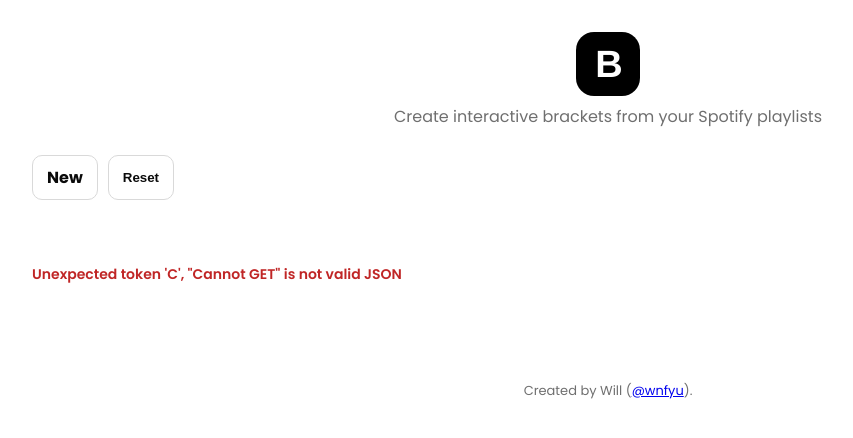
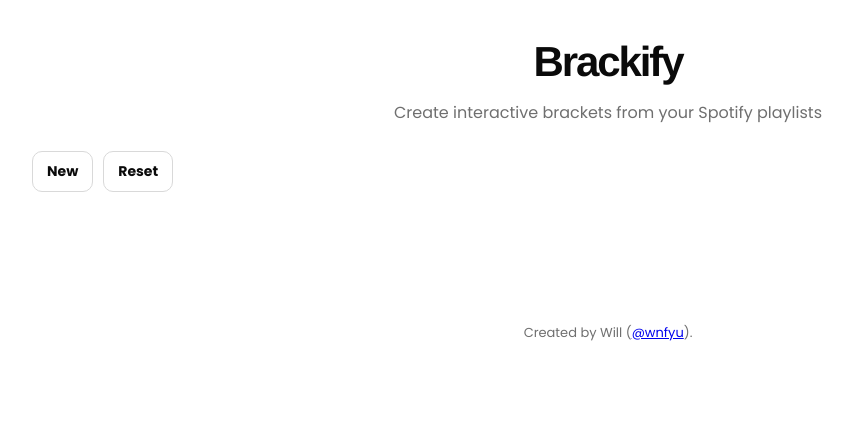
Before and after one commit to WillDeGroat/Brackify, a Flask app: page /bracket/1 in a window 1280 px wide. Shown: the top 438 px of the page, without its empty margins (32-885 px from the left). Run offline with Flask 3, Linux system fonts and the light colour scheme.

Commit message:
Refresh branding and bracket flow

```diff
--- a/brackify/app.py
+++ b/brackify/app.py
@@ -75,7 +75,7 @@ def create_app() -> Flask:
             tracks = fetch_playlist_tracks(playlist, sp)
 
             if len(tracks) < size_int:
-                raise ValueError(f'Not enough tracks for a {size_int}-song bracket. This playlist has {len(tracks)} track(s).')
+                raise ValueError(f'This playlist does not have enough tracks for a {size_int}-song bracket.')
 
             seeds = build_seed_list(tracks, size_int, order = order)
         except ValueError as exc:
--- a/brackify/brackets.py
+++ b/brackify/brackets.py
@@ -4,7 +4,7 @@ import random
 from brackify.spotify_client import TrackInfo
 
 
-AllowedBracketSizes = (16, 32, 64)
+AllowedBracketSizes = (16, 32)
 
 
 def _validated_size(size: int) -> int:
--- a/brackify/static/app.js
+++ b/brackify/static/app.js
@@ -70,7 +70,7 @@ function setStatus(message, isError = false) {
 
 async function handleFormSubmit(event) {
   event.preventDefault();
-  setStatus('Building bracket...');
+  setStatus('');
 
   const payload = {
     playlist: form.playlist.value.trim(),
@@ -143,7 +143,7 @@ function handleCopyLink() {
     .then(() => {
       copyButton.textContent = 'Copied!';
       setTimeout(() => {
-        copyButton.textContent = 'Copy link';
+        copyButton.textContent = 'Copy';
       }, 1600);
     })
     .catch(() => {
@@ -513,10 +513,11 @@ function applyBracketLayout(roundCount) {
 
     if (matches.length > 0 && parentRect) {
       requestAnimationFrame(() => {
-        const bracketRect = bracketEl.getBoundingClientRect();
-        const rightmost = Math.max(...matches.map((m) => m.getBoundingClientRect().right));
-        const width = rightmost - bracketRect.left;
-        const offset = bracketRect.left - parentRect.left;
+        const matchRects = matches.map((m) => m.getBoundingClientRect());
+        const leftmost = Math.min(...matchRects.map((rect) => rect.left));
+        const rightmost = Math.max(...matchRects.map((rect) => rect.right));
+        const width = rightmost - leftmost;
+        const offset = leftmost - parentRect.left;
 
         bracketToolbar.style.width = `${width}px`;
         bracketToolbar.style.marginLeft = `${offset}px`;
@@ -552,7 +553,7 @@ function showShareModal(track) {
   const link = shareInput?.value || window.location.href;
   const song = track.song_name || 'this song';
   const artist = track.artists || 'Unknown artist';
-  const message = `I picked ${song} by ${artist} as the best song on Brackify. Listen here: ${link}`;
+  const message = `I picked ${song} by ${artist} as the best track on Brackify. Play here: ${link}`;
 
   if (shareMessageEl) {
     shareMessageEl.textContent = message;
--- a/brackify/static/style.css
+++ b/brackify/static/style.css
@@ -21,6 +21,10 @@ body {
   min-height: 100vh;
 }
 
+button, input, select {
+  font-family: inherit;
+}
+
 header {
   padding: 32px 24px 12px;
   text-align: center;
@@ -28,16 +32,13 @@ header {
 
 header .logo {
   display: inline-flex;
-  width: 64px;
-  height: 64px;
   align-items: center;
   justify-content: center;
-  font-size: 38px;
-  font-weight: 800;
+  font-size: 42px;
+  font-weight: 700;
   letter-spacing: -0.05em;
-  color: #ffffff;
-  background: #000000;
-  border-radius: 18px;
+  color: #0a0a0a;
+  padding: 6px 10px;
   font-family: 'Helvetica Neue', 'Helvetica', Arial, sans-serif;
 }
 
@@ -155,8 +156,16 @@ button[type='submit']:active {
 .status {
   margin-top: 10px;
   color: var(--muted);
-  min-height: 22px;
+  min-height: 56px;
+  max-height: 56px;
   font-size: 14px;
+  border: 1px solid var(--border);
+  border-radius: 12px;
+  padding: 12px 14px;
+  background: #ffffff;
+  display: flex;
+  align-items: center;
+  overflow: auto;
 }
 
 .status.error {
@@ -204,7 +213,7 @@ button[type='submit']:active {
 }
 
 .share-message {
-  margin: 10px 0 0;
+  margin: 8px 0 0;
   font-size: 14px;
 }
 
@@ -224,6 +233,7 @@ button[type='submit']:active {
   padding: 9px 14px;
   cursor: pointer;
   font-weight: 700;
+  font-size: 14px;
 }
 
 .button-link {
@@ -237,6 +247,7 @@ button[type='submit']:active {
   background: #fff;
   color: var(--text);
   font-weight: 700;
+  font-size: 14px;
   text-decoration: none;
   cursor: pointer;
 }
@@ -397,7 +408,7 @@ button[type='submit']:active {
   display: flex;
   align-items: center;
   justify-content: center;
-  padding: 28px 14px;
+  padding: 18px 12px;
   background: rgba(0, 0, 0, 0.45);
   z-index: 20;
 }
@@ -409,19 +420,19 @@ button[type='submit']:active {
 .share-card {
   background: #fff;
   border-radius: 18px;
-  padding: 20px;
+  padding: 16px;
   border: 1px solid var(--border);
   width: min(520px, 100%);
   box-shadow: 0 16px 48px rgba(0, 0, 0, 0.18);
   display: flex;
   flex-direction: column;
-  gap: 14px;
+  gap: 12px;
 }
 
 .share-header {
   display: grid;
   grid-template-columns: 120px 1fr;
-  gap: 14px;
+  gap: 12px;
   align-items: center;
 }
 
@@ -452,11 +463,11 @@ button[type='submit']:active {
 }
 
 .share-card .share-actions {
-  margin-top: 14px;
+  margin-top: 10px;
 }
 
 .share-card .modal-actions {
-  margin-top: 14px;
+  margin-top: 10px;
   display: flex;
   justify-content: flex-end;
 }
--- a/brackify/templates/bracket.html
+++ b/brackify/templates/bracket.html
@@ -3,12 +3,13 @@
 <head>
   <meta charset="UTF-8">
   <meta name="viewport" content="width=device-width, initial-scale=1.0">
-  <title>Brackify - Your Bracket</title>
+  <title>Brackify</title>
+  <link rel="icon" type="image/svg+xml" href="{{ url_for('static', filename = 'favicon.svg') }}">
   <link rel="stylesheet" href="{{ url_for('static', filename = 'style.css') }}">
 </head>
   <body data-bracket-id="{{ bracket_id }}">
   <header>
-    <div class="logo" aria-label="Brackify">B</div>
+    <div class="logo" aria-label="Brackify">Brackify</div>
     <p>Create interactive brackets from your Spotify playlists</p>
   </header>
 
@@ -18,7 +19,6 @@
       <button id="reset-bracket" type="button" class="ghost">Reset</button>
     </div>
     <section id="bracket" class="bracket" aria-live="polite"></section>
-    <div id="status" class="status" role="status" aria-live="polite"></div>
   </main>
 
   <footer>
@@ -40,7 +40,7 @@
       </div>
       <div class="share-actions">
         <input id="share-url" aria-label="Shareable bracket link" value="{{ url_for('view_bracket', bracket_id = bracket_id, _external = True) }}" readonly>
-        <button id="copy-share" type="button">Copy link</button>
+        <button id="copy-share" type="button">Copy</button>
       </div>
       <p id="share-message" class="share-message muted"></p>
       <div class="modal-actions">
--- a/brackify/templates/index.html
+++ b/brackify/templates/index.html
@@ -3,12 +3,13 @@
   <head>
     <meta charset="UTF-8">
     <meta name="viewport" content="width=device-width, initial-scale=1.0">
-    <title>Brackify - Spotify Playlist Brackets</title>
+    <title>Brackify</title>
+    <link rel="icon" type="image/svg+xml" href="{{ url_for('static', filename = 'favicon.svg') }}">
     <link rel="stylesheet" href="{{ url_for('static', filename = 'style.css') }}">
   </head>
   <body>
     <header>
-      <div class="logo" aria-label="Brackify">B</div>
+      <div class="logo" aria-label="Brackify">Brackify</div>
       <p>Create interactive brackets from your Spotify playlists</p>
     </header>
 
@@ -31,7 +32,6 @@
             <select id="size" name="size">
               <option value="16">16</option>
               <option value="32">32</option>
-              <option value="64">64</option>
             </select>
           </div>
         </div>
```
Also changed, not shown: brackify/static/favicon.svg (added).
